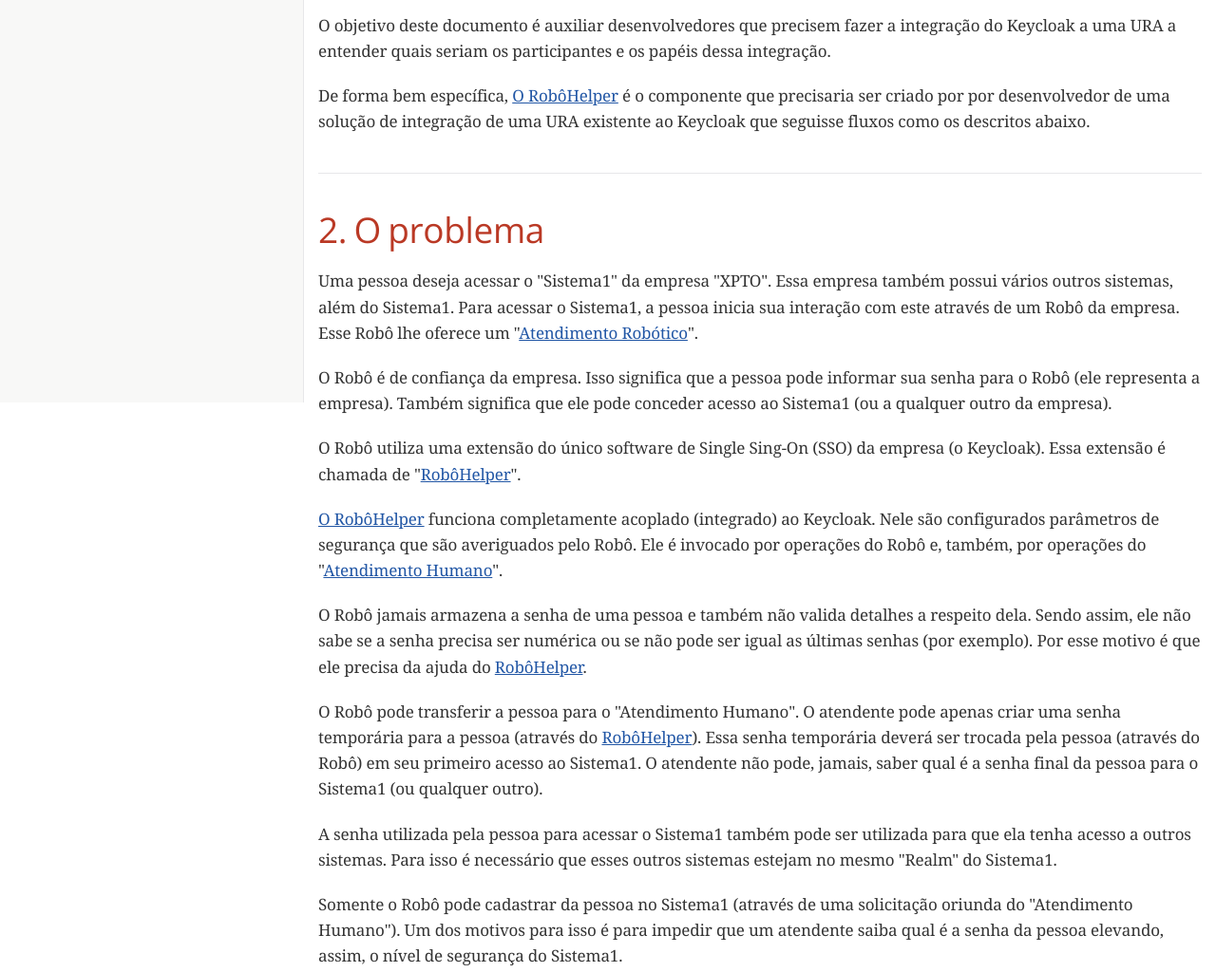
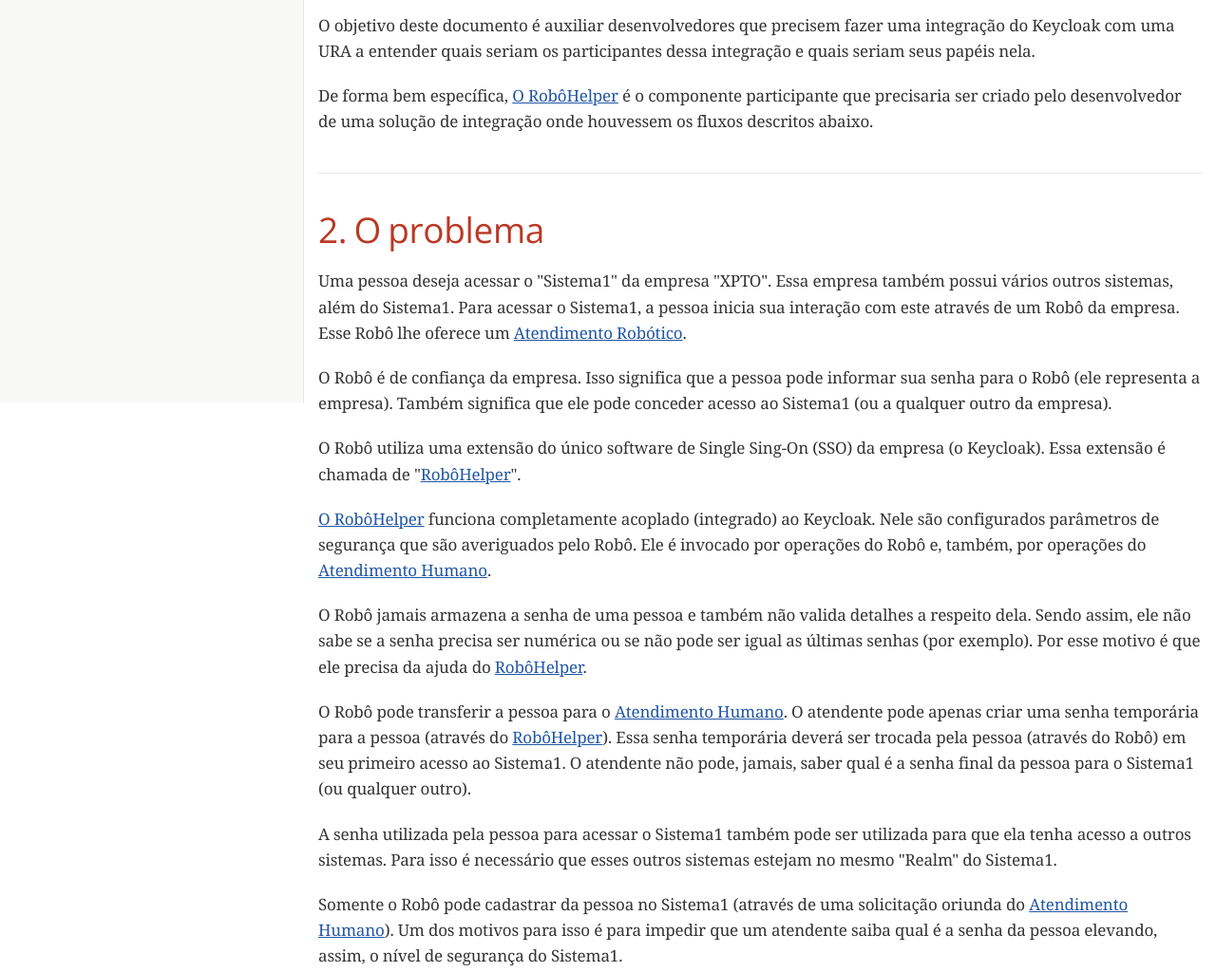
Before and after one commit to paulojeronimo/keycloak-robot-integration, a plain HTML site: page index.html in a window 1280 px wide. Shown: the part 376-1400 px from the top of the page at 95% size. Drawn offline with nearby package versions, Linux system fonts and the light colour scheme; a web font is replaced by a local one.

Commit message:
Published at Mon Oct 19 12:20:25 -03 2020

```diff
--- a/index.html
+++ b/index.html
@@ -5,7 +5,7 @@
 <meta http-equiv="X-UA-Compatible" content="IE=edge">
 <meta name="viewport" content="width=device-width, initial-scale=1.0">
 <meta name="generator" content="Asciidoctor 2.0.10">
-<meta name="author" content="Paulo Jerônimo &lt;pj@paulojeronimo.com&gt;, 2020-10-19 11:49:55 -0300">
+<meta name="author" content="Paulo Jerônimo &lt;pj@paulojeronimo.com&gt;, 2020-10-19 12:16:39 -0300">
 <title>Integrando um "Robô (URA)" ao Keycloak</title>
 <link rel="stylesheet" href="https://fonts.googleapis.com/css?family=Open+Sans:300,300italic,400,400italic,600,600italic%7CNoto+Serif:400,400italic,700,700italic%7CDroid+Sans+Mono:400,700">
 <style>
@@ -442,7 +442,7 @@
 <div id="header">
 <h1>Integrando um "Robô (URA)" ao Keycloak</h1>
 <div class="details">
-<span id="author" class="author">Paulo Jerônimo &lt;pj@paulojeronimo.com&gt;, 2020-10-19 11:49:55 -0300</span><br>
+<span id="author" class="author">Paulo Jerônimo &lt;pj@paulojeronimo.com&gt;, 2020-10-19 12:16:39 -0300</span><br>
 </div>
 <div id="toc" class="toc2">
 <div id="toctitle">Conteúdo</div>
@@ -499,13 +499,13 @@
 </div>
 <div class="paragraph">
 <p>O objetivo deste documento é auxiliar desenvolvedores que precisem fazer
-a integração do Keycloak a uma URA a entender quais seriam os
-participantes e os papéis dessa integração.</p>
+uma integração do Keycloak com uma URA a entender quais seriam os
+participantes dessa integração e quais seriam seus papéis nela.</p>
 </div>
 <div class="paragraph">
-<p>De forma bem específica, <a href="#o-robo-helper">O RobôHelper</a> é o componente que precisaria
-ser criado por por desenvolvedor de uma solução de integração de uma URA
-existente ao Keycloak que seguisse fluxos como os descritos abaixo.</p>
+<p>De forma bem específica, <a href="#o-robo-helper">O RobôHelper</a> é o componente participante
+que precisaria ser criado pelo desenvolvedor de uma solução de
+integração onde houvessem os fluxos descritos abaixo.</p>
 </div>
 </div>
 </div>
@@ -517,8 +517,7 @@
 Essa empresa também possui vários outros sistemas, além do Sistema1.
 Para acessar o Sistema1, a pessoa inicia sua interação com este através
 de um Robô da empresa.
-Esse Robô lhe oferece um
-"<a href="#atendimento-robotico">Atendimento Robótico</a>".</p>
+Esse Robô lhe oferece um <a href="#atendimento-robotico">Atendimento Robótico</a>.</p>
 </div>
 <div class="paragraph">
 <p>O Robô é de confiança da empresa.
@@ -538,7 +537,7 @@
 Nele são configurados parâmetros de segurança que são averiguados pelo
 Robô.
 Ele é invocado por operações do Robô e, também, por operações do
-"<a href="#atendimento-humano">Atendimento Humano</a>".</p>
+<a href="#atendimento-humano">Atendimento Humano</a>.</p>
 </div>
 <div class="paragraph">
 <p>O Robô jamais armazena a senha de uma pessoa e também não valida
@@ -548,7 +547,7 @@
 Por esse motivo é que ele precisa da ajuda do <a href="#o-robo-helper">RobôHelper</a>.</p>
 </div>
 <div class="paragraph">
-<p>O Robô pode transferir a pessoa para o "Atendimento Humano".
+<p>O Robô pode transferir a pessoa para o <a href="#atendimento-humano">Atendimento Humano</a>.
 O atendente pode apenas criar uma senha temporária para a
 pessoa (através do <a href="#o-robo-helper">RobôHelper</a>).
 Essa senha temporária deverá ser trocada pela pessoa (através do Robô)
@@ -564,7 +563,7 @@
 </div>
 <div class="paragraph">
 <p>Somente o Robô pode cadastrar da pessoa no Sistema1 (através de uma
-solicitação oriunda do "Atendimento Humano").
+solicitação oriunda do <a href="#atendimento-humano">Atendimento Humano</a>).
 Um dos motivos para isso é para impedir que um atendente saiba qual é a
 senha da pessoa elevando, assim, o nível de segurança do Sistema1.</p>
 </div>
@@ -733,8 +732,8 @@
 <ol class="arabic">
 <li>
 <p><a href="https://www.keycloak.org/docs/latest/server_development/index.html#_extensions_rest" target="_blank" rel="noopener">Implementar uma extensão da API REST</a> do
-  Keycloak que será acessível tanto ao Robô quanto ao
-"Atendimento Humano". Dessa forma:</p>
+  Keycloak que será acessível tanto ao <a href="#atendimento-robotico">Atendimento Robótico</a> quanto ao
+<a href="#atendimento-humano">Atendimento Humano</a>. Dessa forma:</p>
 <div class="olist loweralpha">
 <ol class="loweralpha" type="a">
 <li>
```
